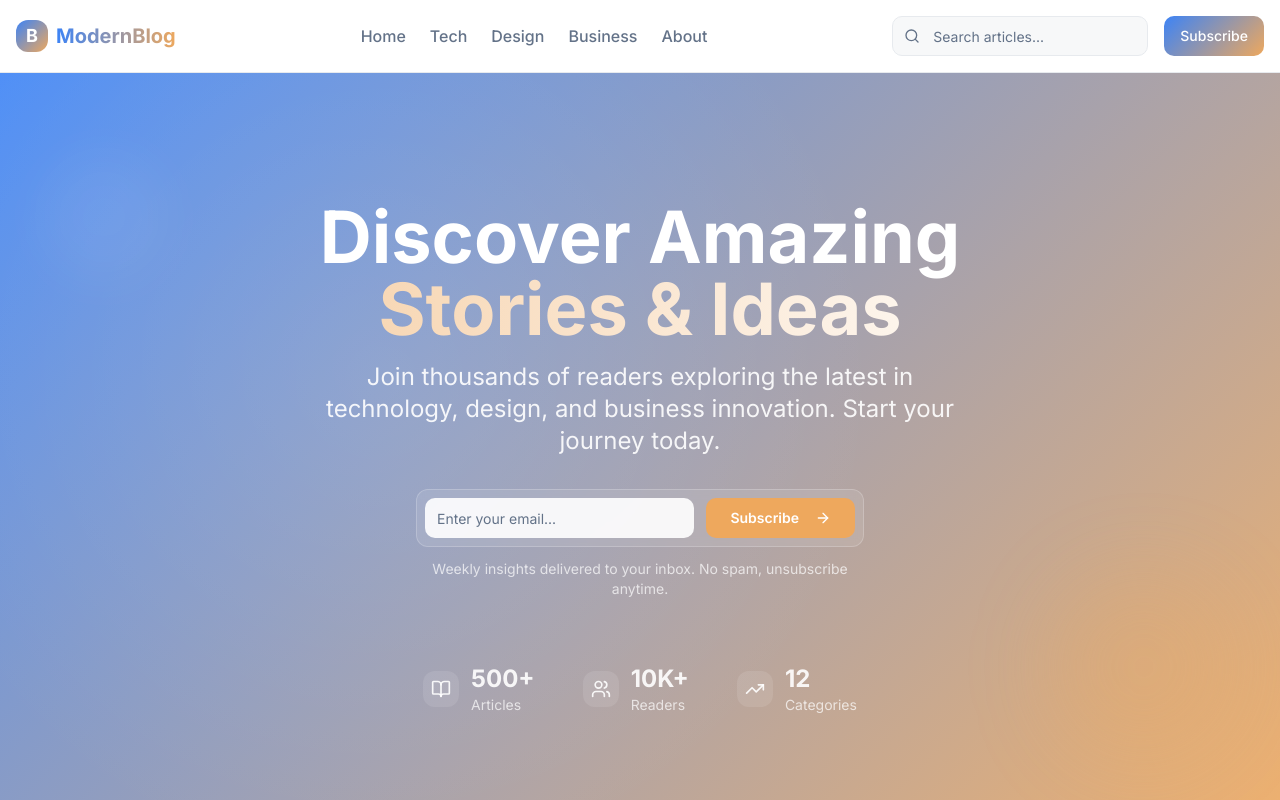
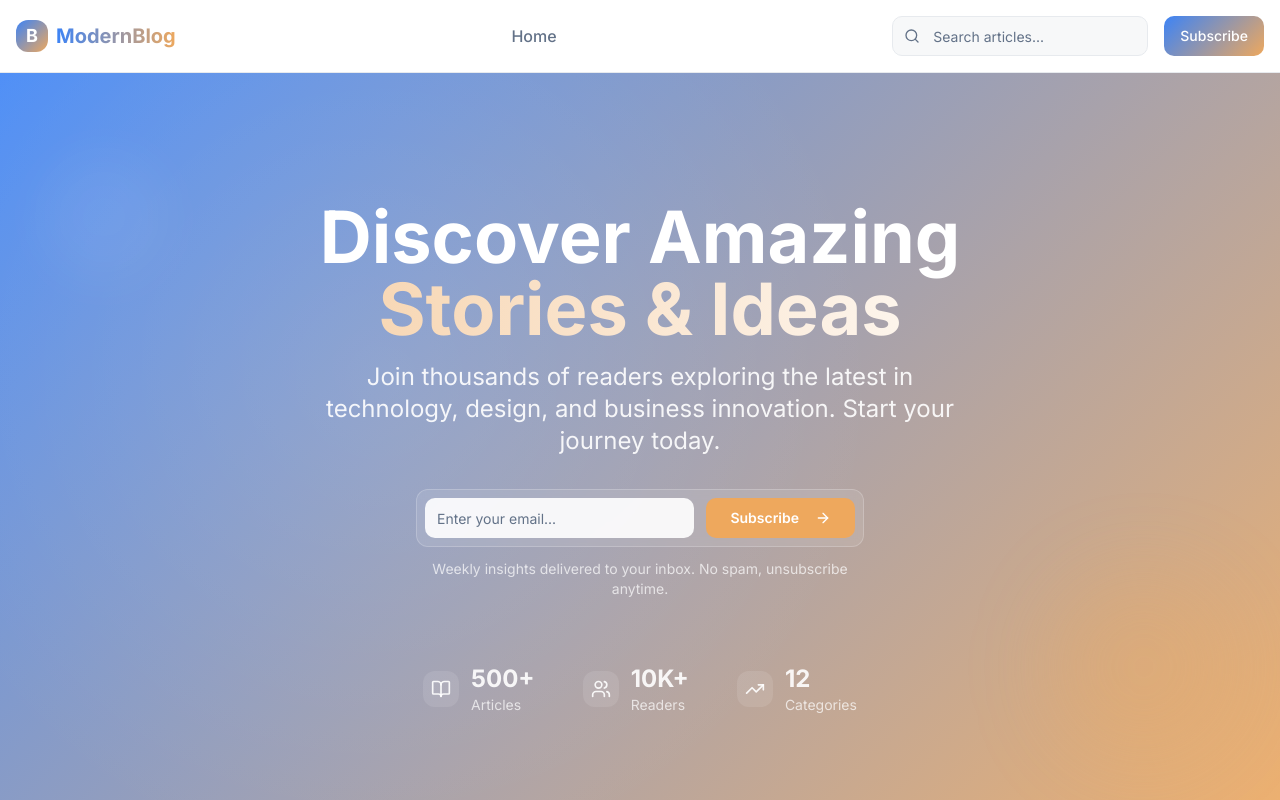
Before and after one commit to abdurraheemshaikh/lumen-writer-forge, a React (Vite) app: page / in a window 1280 px wide. Shown: the top 800 px of the page. Built offline with nearby package versions, Linux system fonts and the light colour scheme; the HTML template or start-up script is replaced by a standard one.

Commit message:
Remove extra pages

```diff
--- a/src/components/blog/BlogHeader.tsx
+++ b/src/components/blog/BlogHeader.tsx
@@ -10,10 +10,6 @@ const BlogHeader = () => {
 
   const navigation = [
     { name: "Home", href: "/" },
-    { name: "Tech", href: "/category/tech" },
-    { name: "Design", href: "/category/design" },
-    { name: "Business", href: "/category/business" },
-    { name: "About", href: "/about" },
   ];
 
   return (
```
Also changed, not shown: 1 other file (tests, documents, lock files or other folders).
